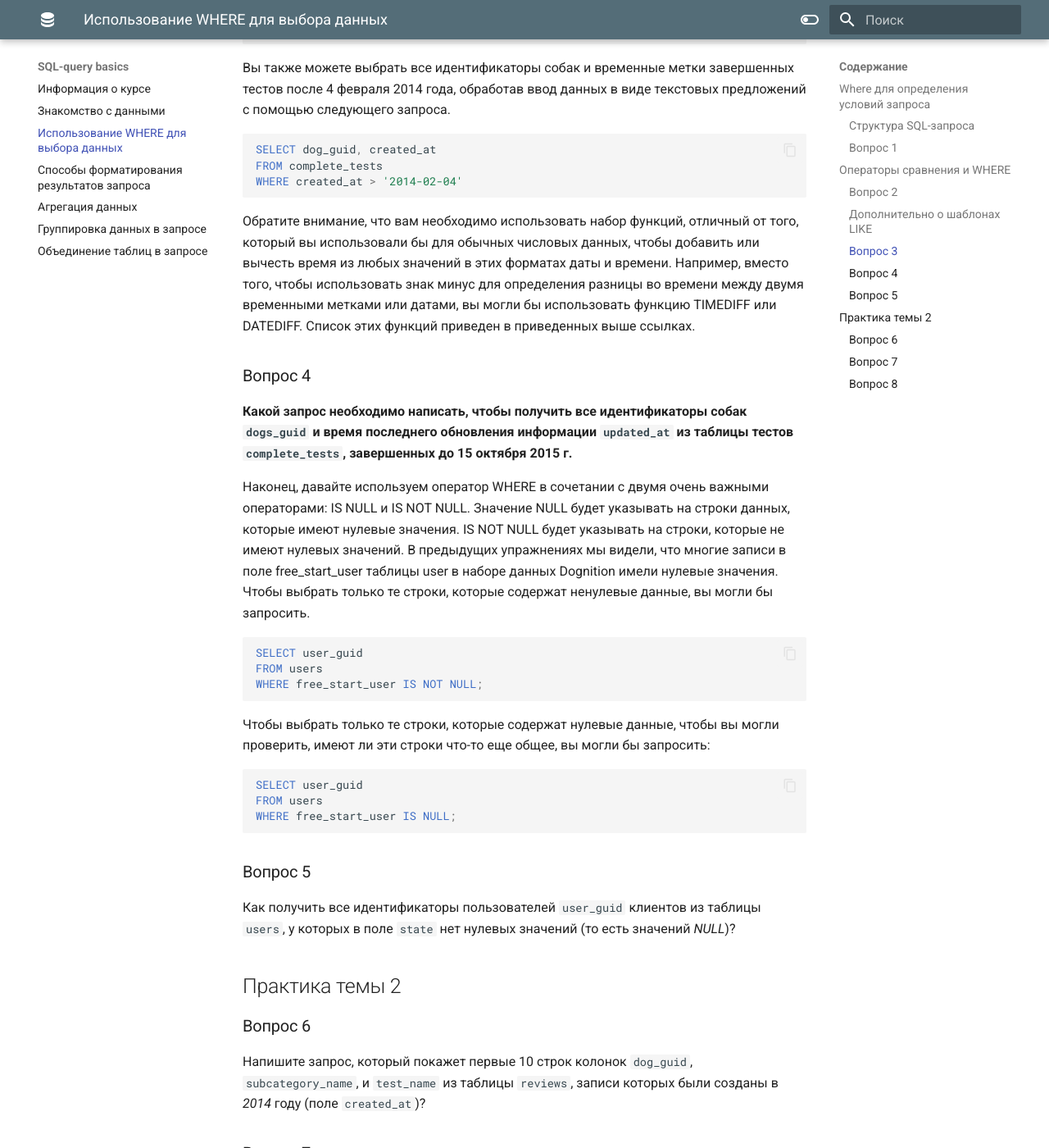
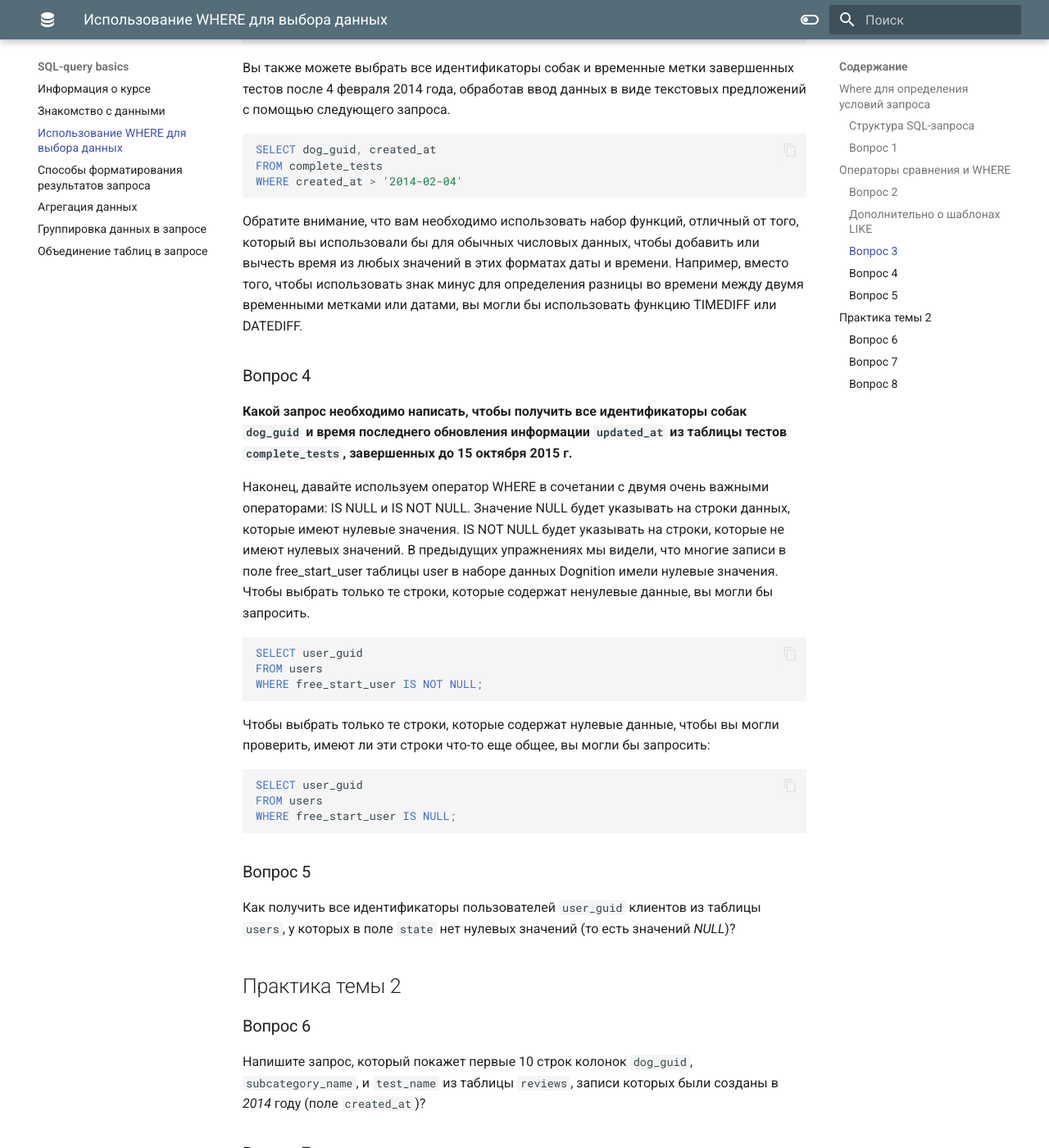
Before and after one commit to pyshkovni/sql-query-basics, an MkDocs documentation site: the page built from docs/selecting_data_subsets.md, in a window 1280 px wide and 1400 px high, scrolled down 5625 px. Shown: the whole window at 82% size. Built offline with MkDocs 1.6.1 and Material for MkDocs 9.7.7, drawn with Linux system fonts in a browser that asks for light colours.

Commit message:
Испроавил ошибки и написал TODO

````diff
--- a/docs/selecting_data_subsets.md
+++ b/docs/selecting_data_subsets.md
@@ -177,11 +177,14 @@
 WHERE created_at > '2014-02-04'
 ```
 
-Обратите внимание, что вам необходимо использовать набор функций, отличный от того, который вы использовали бы для обычных числовых данных, чтобы добавить или вычесть время из любых значений в этих форматах даты и времени.  Например, вместо того, чтобы использовать знак минус для определения разницы во времени между двумя временными метками или датами, вы могли бы использовать функцию TIMEDIFF или DATEDIFF.  Список этих функций приведен в приведенных выше ссылках.
+Обратите внимание, что вам необходимо использовать набор функций, отличный от того, который вы использовали бы для обычных числовых данных, чтобы добавить или вычесть время из любых значений в этих форматах даты и времени.  Например, вместо того, чтобы использовать знак минус для определения разницы во времени между двумя временными метками или датами, вы могли бы использовать функцию TIMEDIFF или DATEDIFF.
+
+<!-- TODO Дополнить про YEAR и DATE -->
+
 
 ### Вопрос 4
 
-**Какой запрос необходимо написать, чтобы получить все идентификаторы собак `dogs_guid` и время последнего обновления информации `updated_at`  из таблицы тестов `complete_tests`, завершенных до 15 октября 2015 г.**
+**Какой запрос необходимо написать, чтобы получить все идентификаторы собак `dog_guid` и время последнего обновления информации `updated_at`  из таблицы тестов `complete_tests`, завершенных до 15 октября 2015 г.**
 
 Наконец, давайте используем оператор WHERE в сочетании с двумя очень важными операторами: IS NULL и IS NOT NULL.  Значение NULL будет указывать на строки данных, которые имеют нулевые значения.  IS NOT NULL будет указывать на строки, которые не имеют нулевых значений.  В предыдущих упражнениях мы видели, что многие записи в поле free_start_user таблицы user в наборе данных Dognition имели нулевые значения.  Чтобы выбрать только те строки, которые содержат ненулевые данные, вы могли бы запросить.
 
````
Also changed, not shown: other parts of docs/selecting_data_subsets.md (+1 -1 lines), docs/index.md (+2 -0 lines).
